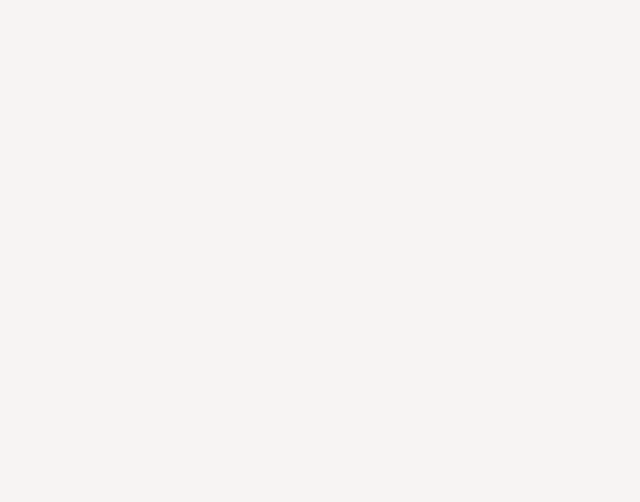
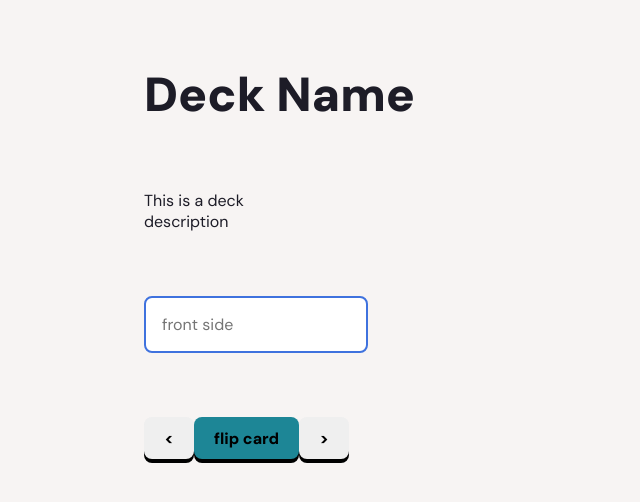
Before and after one commit to jacobcasas/Flashcard-App, a React (Vite) app: page /editdeck in a window 1280 px wide. Shown: the top 502 px of the page, without its empty margins (0-640 px from the left). Built offline with nearby package versions, Linux system fonts and the light colour scheme; the HTML template or start-up script is replaced by a standard one.

Commit message:
link to Edit Deck page from Dashboard. basic layout of ui on Edit Deck page.

```diff
--- a/src/pages/Dashboard.jsx
+++ b/src/pages/Dashboard.jsx
@@ -162,12 +162,14 @@ function Dashboard () {
                                 <h2>{selectedDeck.title}</h2>
                                 <p>{selectedDeck.description}</p>
                                 <div className="popup-buttons">
-                                    <Button label="edit" />
+                                    <Link to="/editdeck">
+                                        <Button label="edit" type="neutral"/>
+                                    </Link>
                                     <Button label="study" />
                                 </div>
                                 <Button
                                     label="close"
-                                    type="attention stop-scroll"
+                                    type="attention"
                                     onclick={() => handleCloseDeckSelection()}
                                 />
                             </div>
--- a/src/pages/EditDeck.jsx
+++ b/src/pages/EditDeck.jsx
@@ -1,5 +1,24 @@
+import Button from "../components/Button/Button"
+
 function EditDeck () {
 
+    return (
+        <div className="page-container">
+            <h1>Deck Name</h1>
+            <p className="deck-description">This is a deck description</p>
+            <div className="card-background">
+                <input
+                    type="text"
+                    placeholder="front side"
+                />
+            </div>
+            <div className="under-card">
+                <Button label="<" />
+                <Button label="flip card" type="neutral" />
+                <Button label=">" />
+            </div>
+        </div>
+    )
 }
 
 export default EditDeck
```
